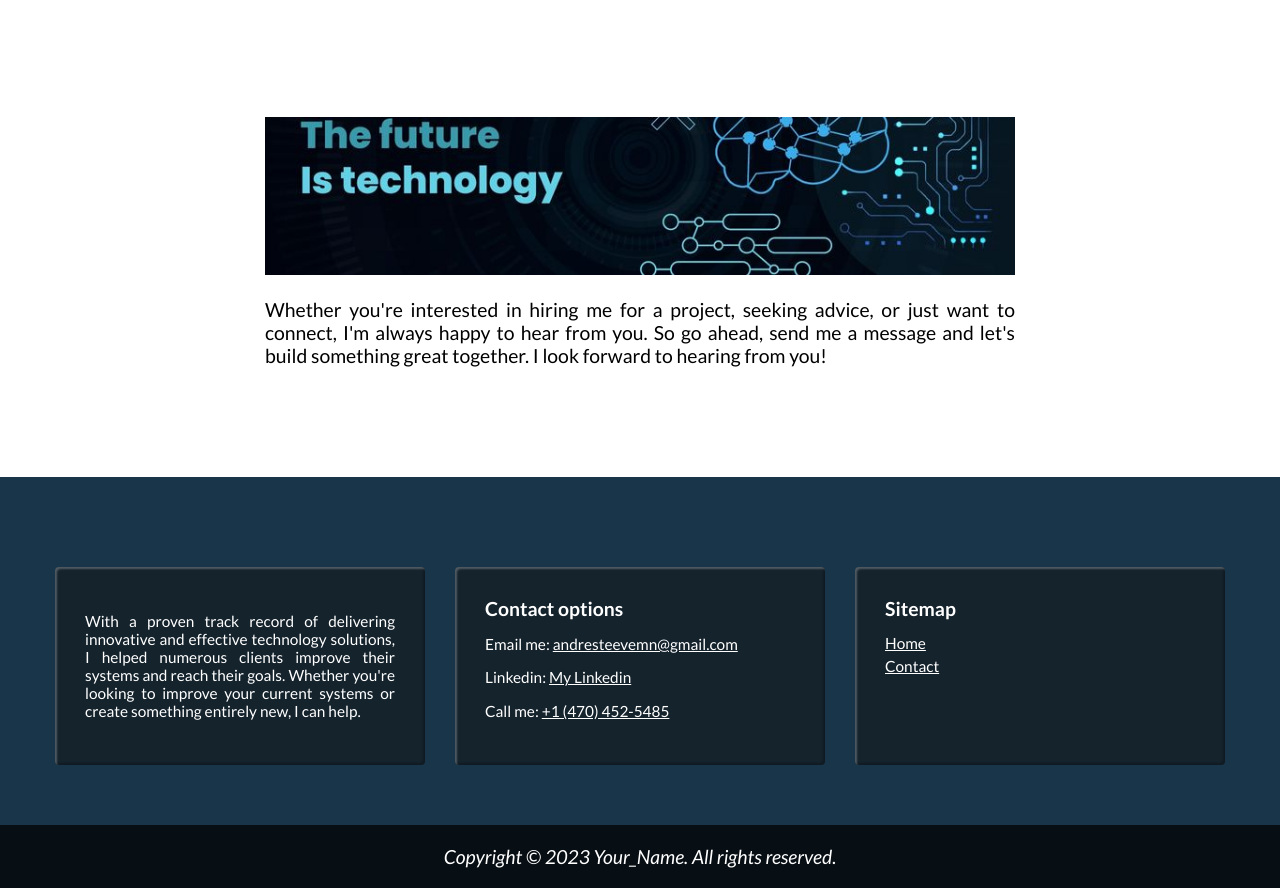
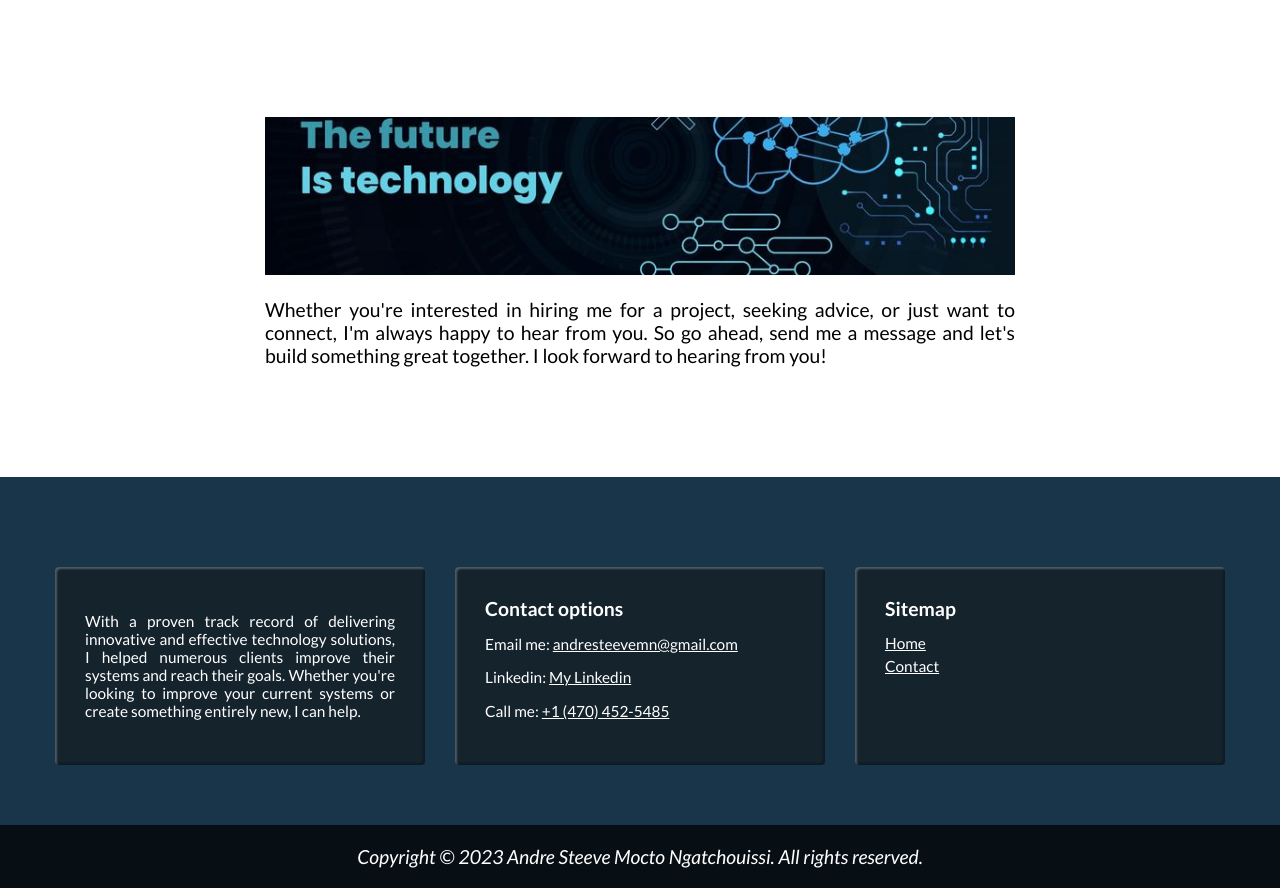
Before and after one commit to Steeve06/myPortfolio.io, a plain HTML site: page contact.html in a window 1280 px wide. Shown: the part 683-1571 px from the top of the page. Drawn offline with Linux system fonts and the light colour scheme; a script that the page names is missing.

Commit message:
Update contact.html

```diff
--- a/contact.html
+++ b/contact.html
@@ -83,7 +83,7 @@
         </nav>
       </div>
     </div>
-    <div class="bottombar">Copyright © 2023 Your_Name. All rights reserved.</div>
+    <div class="bottombar">Copyright © 2023 Andre Steeve Mocto Ngatchouissi. All rights reserved.</div>
   </footer>
   <script src="script.js"></script>
 </body>
```
